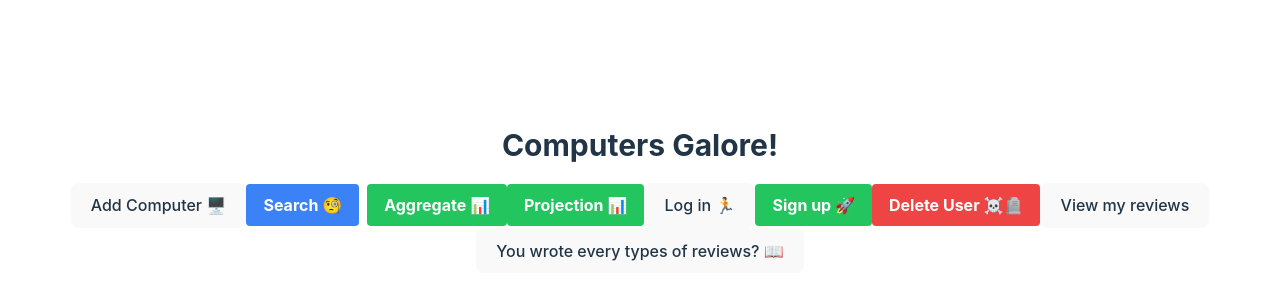
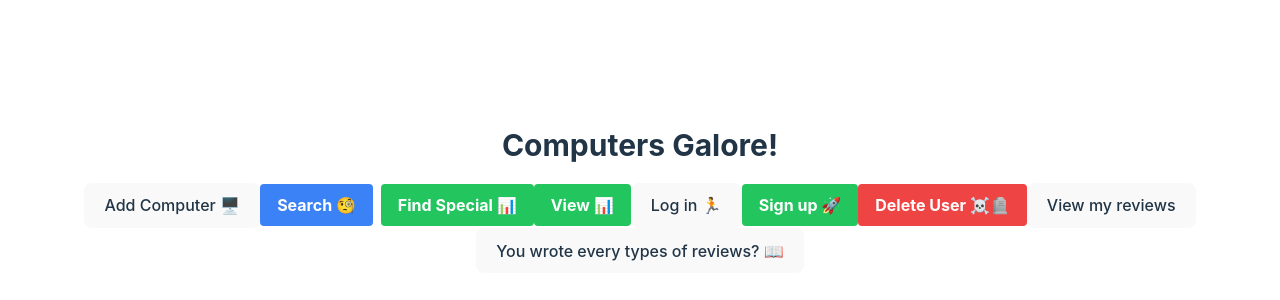
Before and after one commit to paultibe/computers-galore, a React (Vite) app in the folder src/frontend/: page / in a window 1280 px wide. Shown: the part 220-520 px from the top of the page. Built offline with nearby package versions, Linux system fonts and the light colour scheme.

Commit message:
just changed some names

```diff
--- a/src/frontend/src/App.tsx
+++ b/src/frontend/src/App.tsx
@@ -64,7 +64,8 @@ function Home() {
 
       if (!response.ok) throw new Error("Failed to fetch reviews");
 
-        const reviewsResponse: { [key: string]: Review[] } = await response.json();
+      const reviewsResponse: { [key: string]: Review[] } =
+        await response.json();
 
       const flattenedReviews: Review[] = Object.values(reviewsResponse).flat();
 
@@ -78,7 +79,6 @@ function Home() {
       alert("Failed to fetch your reviews.");
     }
   };
-
 
   const handleSignUp = () => {
     console.log("Sign up clicked");
@@ -238,12 +238,12 @@ function Home() {
         </Link>
         <Link to="/aggregate">
           <button className="bg-green-500 hover:bg-green-700 text-white font-bold py-2 px-4 rounded">
-            Aggregate 📊
+            Find Special 📊
           </button>
         </Link>
         <Link to="/projection">
           <button className="bg-green-500 hover:bg-green-700 text-white font-bold py-2 px-4 rounded">
-            Projection 📊
+            View 📊
           </button>
         </Link>
         <button onClick={() => setSignInModalActive(true)}>Log in 🏃</button>
@@ -285,7 +285,7 @@ function Home() {
           isOpen={editReviewsModalActive}
           review={selectedReview}
           onSave={(updatedReview) => {
-            const updatedUserReviews = userReviews.map(review => {
+            const updatedUserReviews = userReviews.map((review) => {
               if (review.id === updatedReview.id) {
                 return updatedReview;
               }
--- a/src/frontend/src/constants.ts
+++ b/src/frontend/src/constants.ts
@@ -1,3 +1,5 @@
 // export const BE_BASE_URL: string = 'http://localhost:8000';
 
-export const BE_BASE_URL: string = "http://192.9.242.103:8000";
+export const BE_BASE_URL: string = "http://127.0.0.1:8000";
+
+// export const BE_BASE_URL: string = "http://192.9.242.103:8000";
```
Lines whose indentation alone changed are shown as unchanged.
